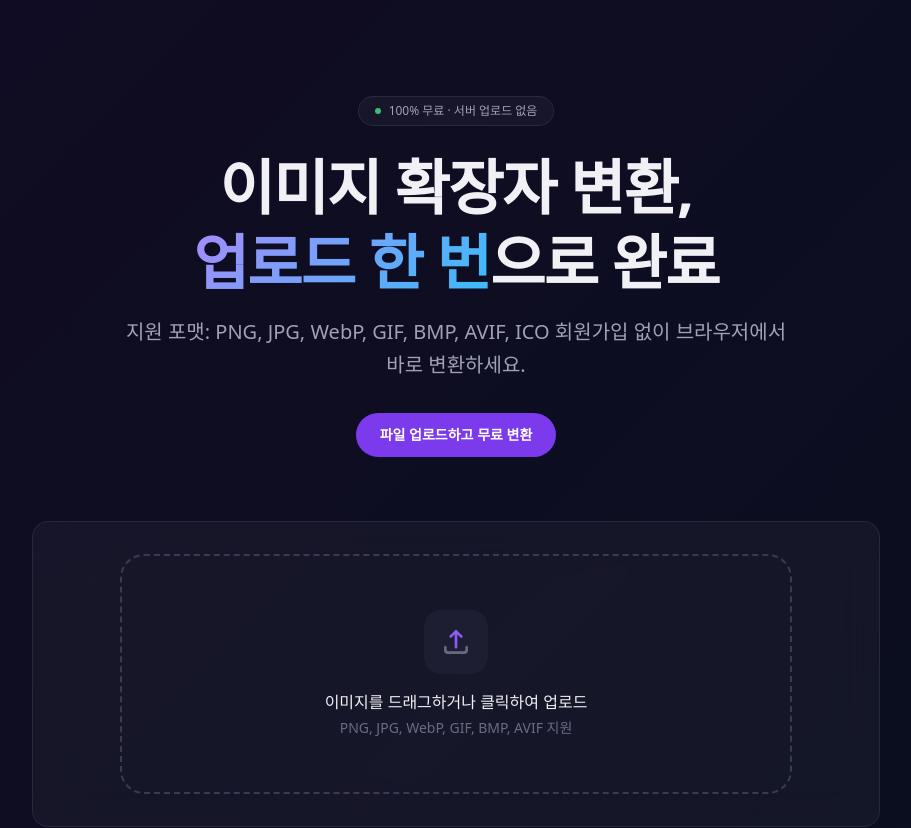
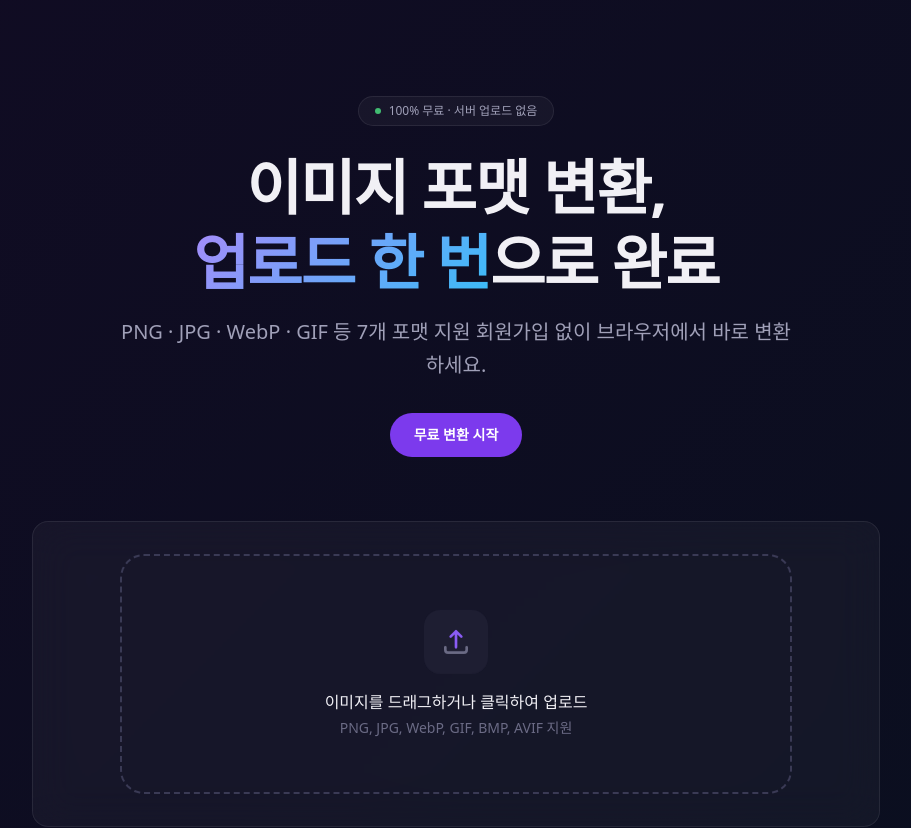
Before and after one commit to songsong-haha/extension-converter, a Next.js app: page / in a window 1280 px wide. Shown: the top 828 px of the page, without its empty margins (184-1095 px from the left). Built offline with nearby package versions, Linux system fonts and the light colour scheme; no server answers.

Commit message:
feat: [US-001] - [Tighten hero CTA copy]

```diff
--- a/src/app/page.tsx
+++ b/src/app/page.tsx
@@ -2,7 +2,10 @@ import ConverterWidget from "@/features/converter/components/converter-widget";
 import { UNIQUE_TARGET_FORMATS } from "@/features/converter/lib/format-registry";
 
 const SUPPORTED_FORMATS_TEXT = UNIQUE_TARGET_FORMATS.map((format) => format.label).join(", ");
-const PRIMARY_CTA_LABEL = "파일 업로드하고 무료 변환";
+const SUPPORTED_FORMAT_COUNT = UNIQUE_TARGET_FORMATS.length;
+const HERO_FORMAT_PREVIEW = UNIQUE_TARGET_FORMATS.slice(0, 4).map((format) => format.label).join(" · ");
+const HERO_SUPPORT_COPY = `${HERO_FORMAT_PREVIEW} 등 ${SUPPORTED_FORMAT_COUNT}개 포맷 지원`;
+const PRIMARY_CTA_LABEL = "무료 변환 시작";
 
 const FEATURES = [
     {
@@ -103,13 +106,13 @@ export default function Home() {
           </div>
 
           <h1 className="text-4xl sm:text-5xl md:text-6xl font-bold tracking-tight leading-tight mb-4">
-            이미지 확장자 변환,
+            이미지 포맷 변환,
             <br className="hidden sm:block" />{" "}
             <span className="text-gradient">업로드 한 번</span>으로 완료
           </h1>
 
           <p className="text-lg sm:text-xl text-[var(--text-secondary)] max-w-2xl mx-auto leading-relaxed">
-            지원 포맷: {SUPPORTED_FORMATS_TEXT}
+            {HERO_SUPPORT_COPY}
             <br className="sm:hidden" /> 회원가입 없이 브라우저에서 바로 변환하세요.
           </p>
 
```
Also changed, not shown: loop/progress.txt, 1 other file (tests, documents, lock files or other folders).
